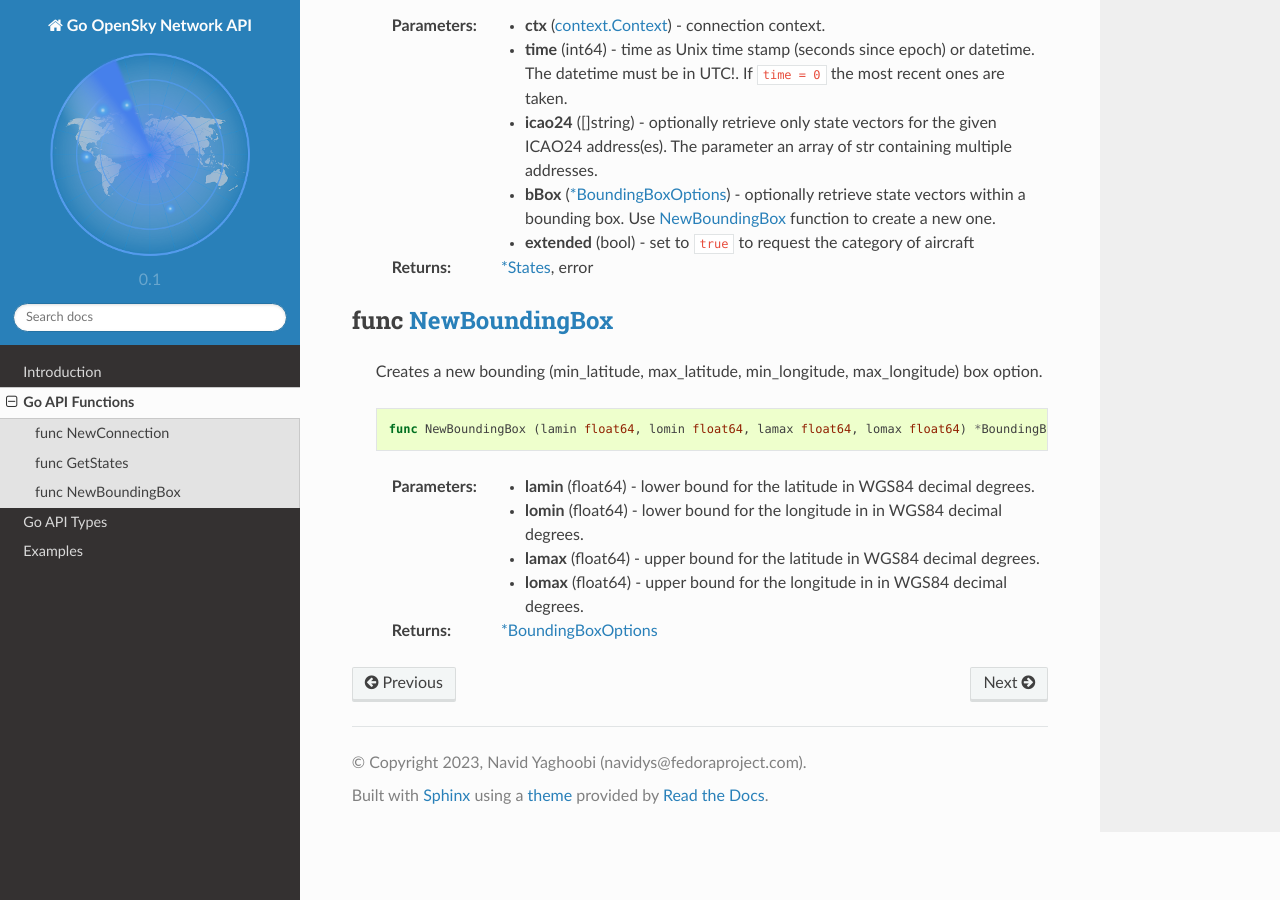
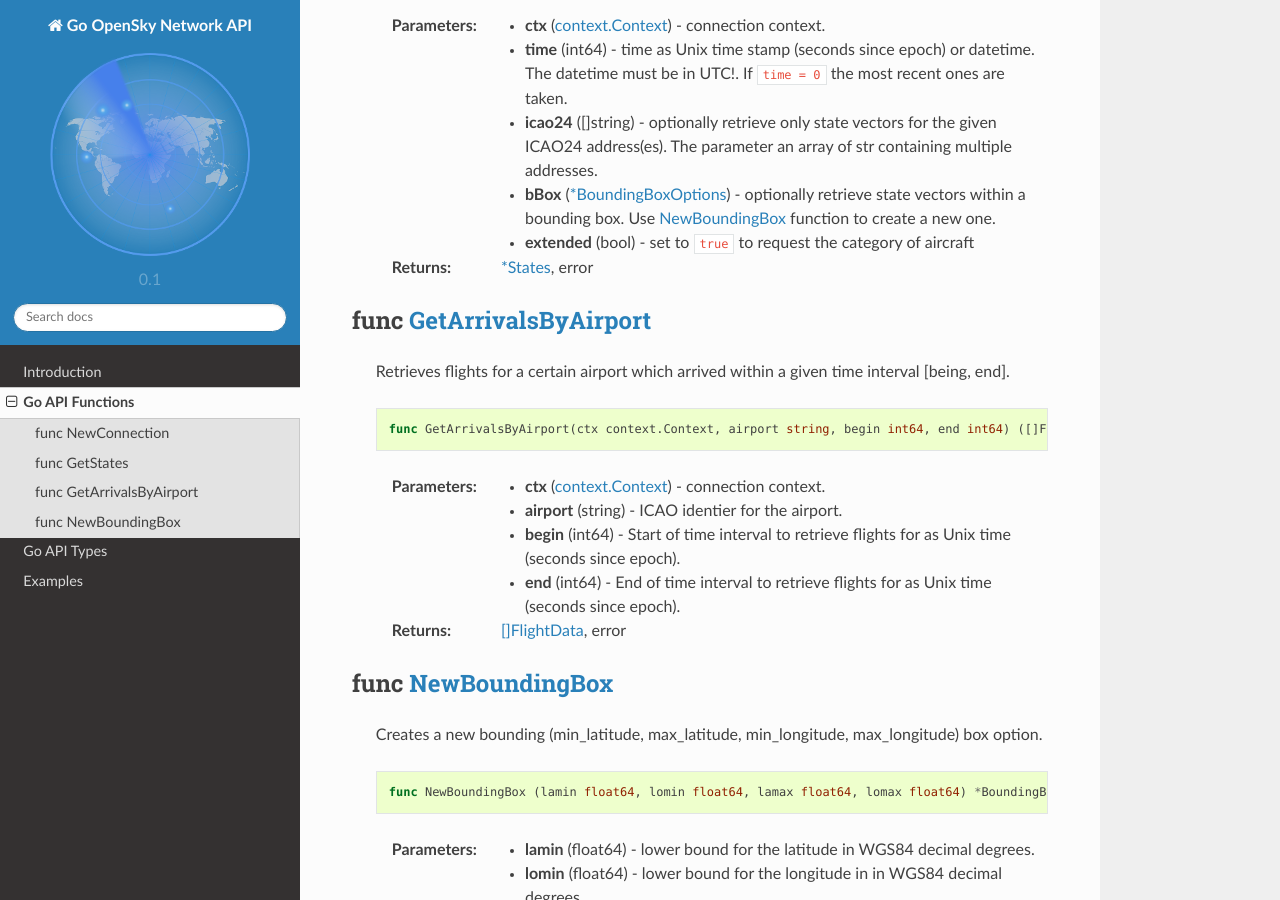
Before and after one commit to navidys/gopensky, a Sphinx documentation site: the page built from docs/goapi_functions.rst, in a window 1280 px wide and 900 px high, scrolled down 631 px. Built offline with Sphinx 7.4.7 and the Read the Docs theme 2.0.0, drawn with Linux system fonts in a browser that asks for light colours.

Commit message:
get arrivals by airport
Signed-off-by: Navid Yaghoobi <navidys@fedoraproject.org>

```diff
--- a/docs/goapi_functions.rst
+++ b/docs/goapi_functions.rst
@@ -42,6 +42,27 @@ func :ref:`GetStates <FUNC_GET_STATES>`
 
     :Returns: :ref:`*States<TYPE_STATES>`, error
 
+
+.. _FUNC_GET_ARRIVALS_BY_AIRPORT:
+
+func :ref:`GetArrivalsByAirport <FUNC_GET_ARRIVALS_BY_AIRPORT>`
+----------------------------------------------------------------
+
+    Retrieves flights for a certain airport which arrived within a given time interval [being, end].
+
+    .. code-block:: go
+
+        func GetArrivalsByAirport(ctx context.Context, airport string, begin int64, end int64) ([]FlightData, error)
+
+
+    :Parameters:
+        - **ctx** (`context.Context <https://pkg.go.dev/context#Context>`_) - connection context.
+        - **airport** (string) - ICAO identier for the airport.
+        - **begin** (int64) - Start of time interval to retrieve flights for as Unix time (seconds since epoch).
+        - **end** (int64)  - End of time interval to retrieve flights for as Unix time (seconds since epoch).
+
+    :Returns: :ref:`[]FlightData<TYPE_FLIGHT_DATA>`, error
+
 .. _BBOX_FUNC:
 
 func :ref:`NewBoundingBox <BBOX_FUNC>`
```
